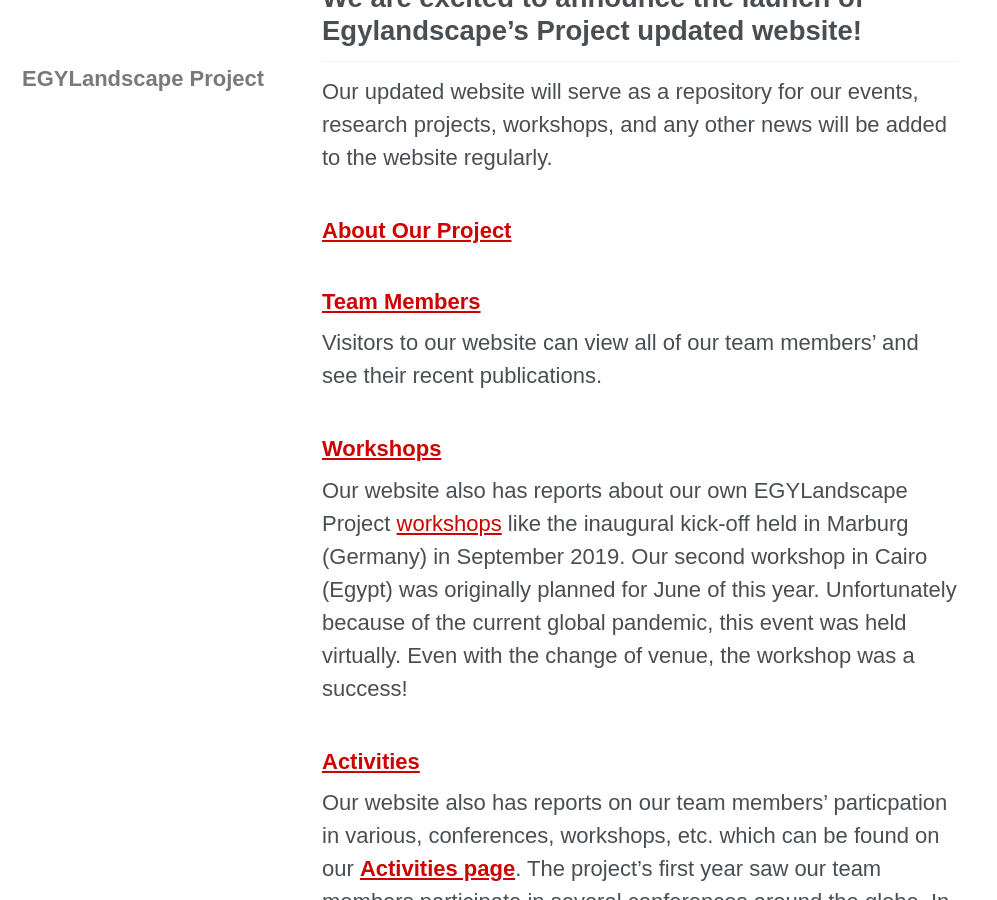
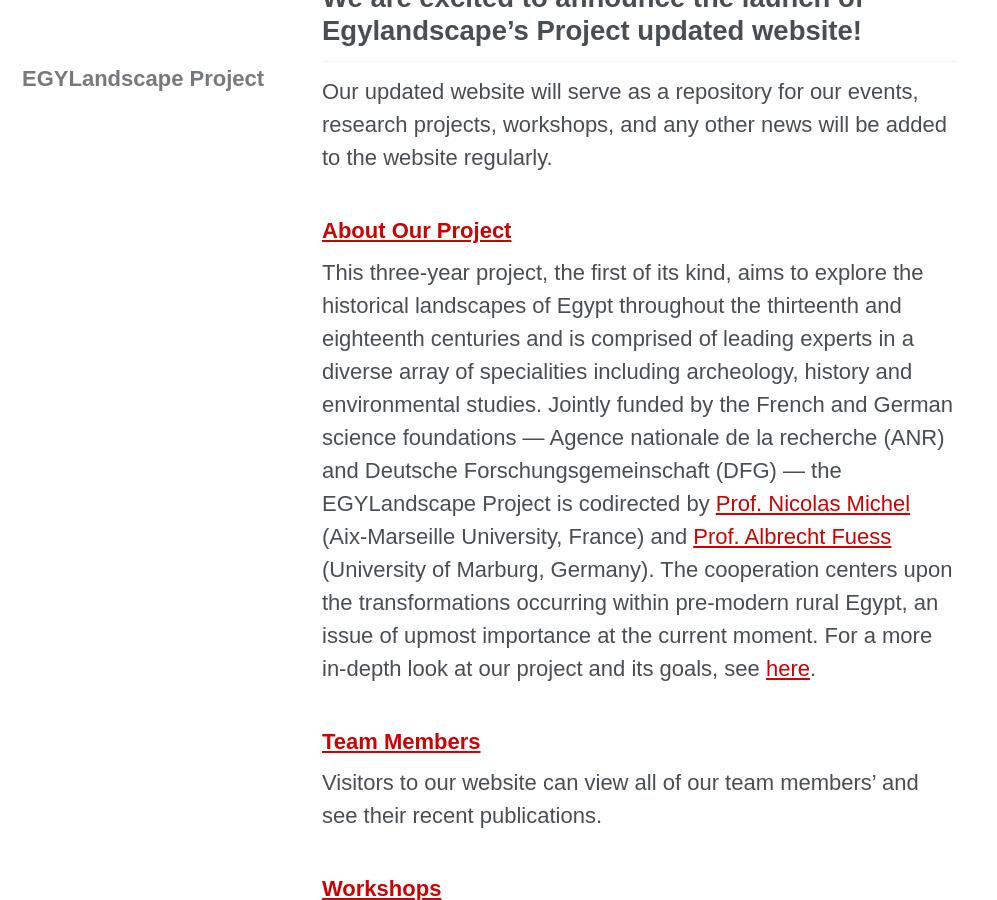
Before and after one commit to mhshaaban/egylandscapeproject.github.io, a Jekyll site: the page built from _posts/2020-09-01-updated-blog.md, in a window 1280 px wide and 900 px high, scrolled down 309 px. Shown: the whole window, without its empty margins (0-997 px from the left). Built offline with Jekyll 4.4.1, drawn with Linux system fonts in a browser that asks for light colours; cached includes are drawn as plain includes; nearby versions of some CDN libraries; some web fonts are replaced.

Commit message:
Update 2020-09-01-updated-blog.md

```diff
--- a/_posts/2020-09-01-updated-blog.md
+++ b/_posts/2020-09-01-updated-blog.md
@@ -10,6 +10,8 @@
 Our updated website will serve as a repository for our events, research projects, workshops, and any other news will be added to the website regularly.
 
 ### [About Our Project](https://www.egylandscape.org/about/)
+
+This three-year project, the first of its kind, aims to explore the historical landscapes of Egypt throughout the thirteenth and eighteenth centuries and is comprised of leading experts in a diverse array of specialities including archeology, history and environmental studies. Jointly funded by the French and German science foundations — Agence nationale de la recherche (ANR) and Deutsche Forschungsgemeinschaft (DFG) — the EGYLandscape Project is codirected by [Prof. Nicolas Michel](https://www.egylandscape.org/members/NicolasMichel/) (Aix-Marseille University, France) and [Prof. Albrecht Fuess](https://www.egylandscape.org/members/AlbrechtFuess/) (University of Marburg, Germany). The cooperation centers upon the transformations occurring within pre-modern rural Egypt, an issue of upmost importance at the current moment. For a more in-depth look at our project and its goals, see [here](https://www.egylandscape.org/about/).
 
 ### [Team Members](https://www.egylandscape.org/members/)
 
```
